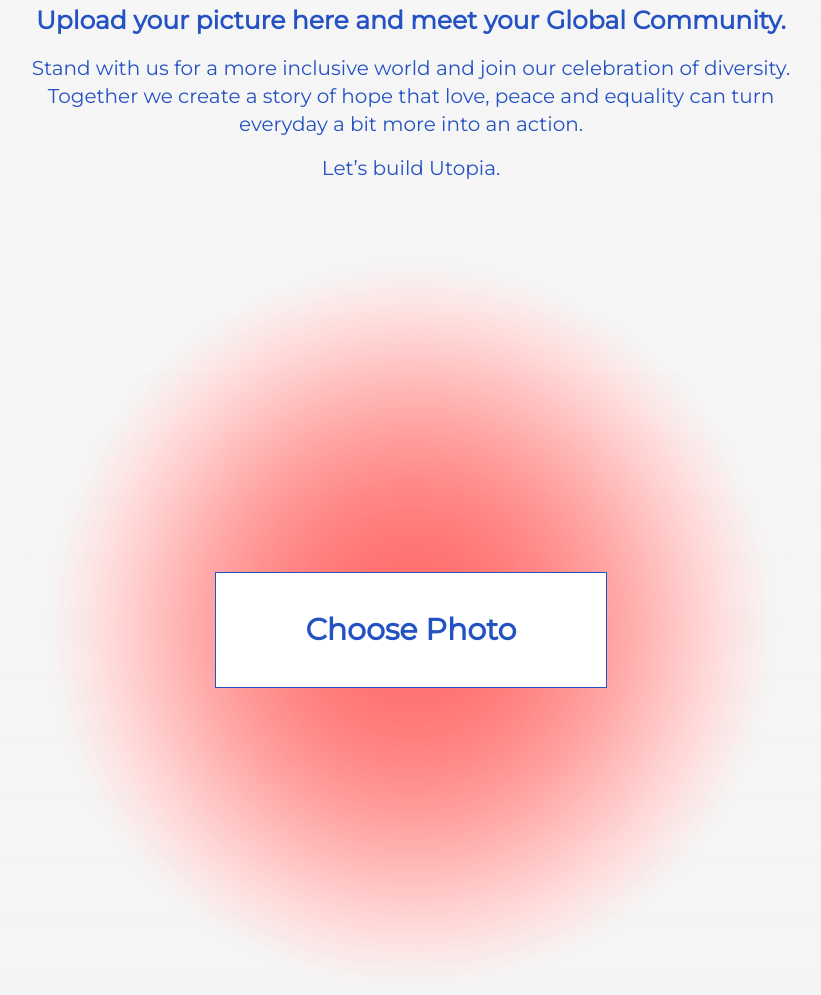
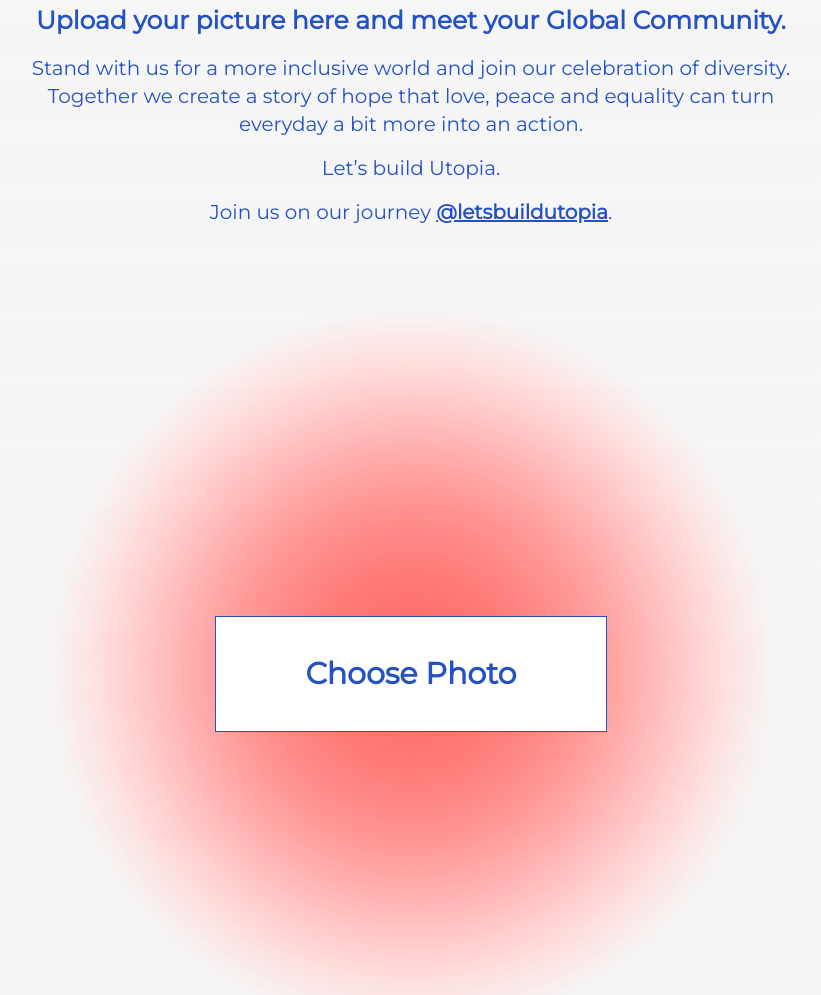
Before and after one commit to StudioProcess/lbu, a website built with Parcel: page index.html in a window 1280 px wide. Shown: the part 1294-2289 px from the top of the page, without its empty margins (229-1050 px from the left). Built offline with nearby package versions, Linux system fonts and the light colour scheme.

Commit message:
Added link to instagram in description

```diff
--- a/index.html
+++ b/index.html
@@ -165,6 +165,7 @@
             <p class="subtitleresize-center">Upload your picture here and meet your Global Community.</p>
             <p class="textresize-center">Stand with us for a more inclusive world and join our celebration of diversity. Together we create a story of hope that love, peace and equality can turn everyday a bit more into an action.</p>
             <p class="textresize-center">Let’s build Utopia.</p>
+            <p class="textresize-center">Join us on our journey <a href="https://www.instagram.com/letsbuildutopia/">@letsbuildutopia</a>.</p>
           </div>
           <div class="large-2 medium-0 small-0 cell">
           </div>
```
